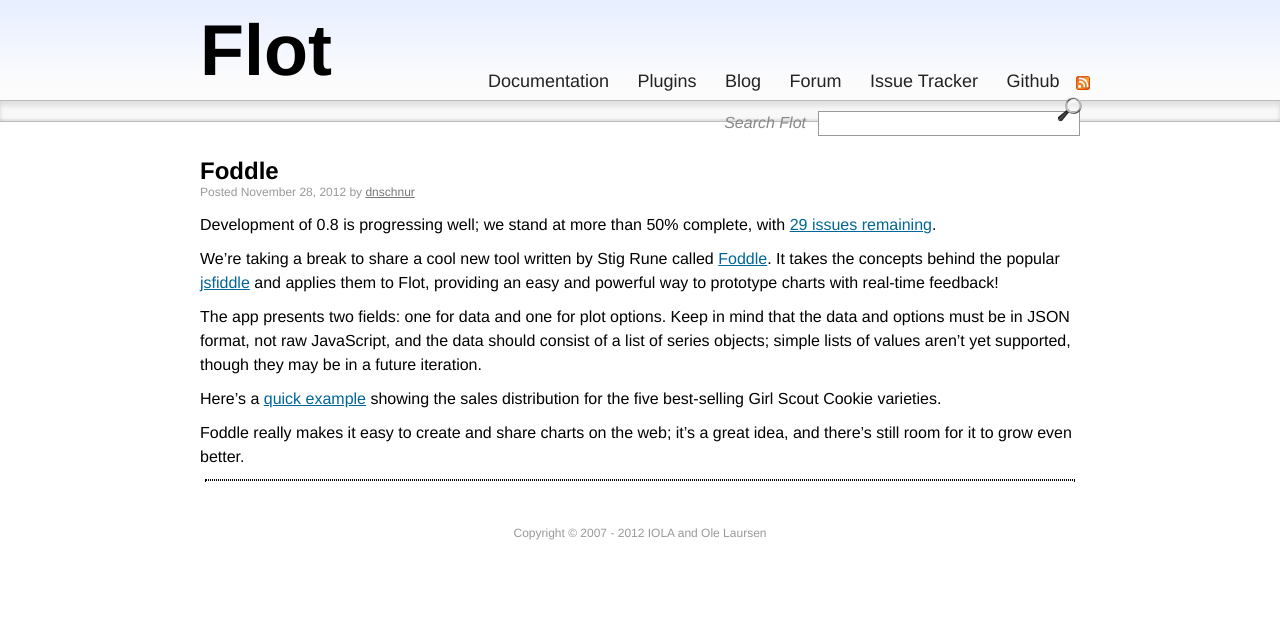
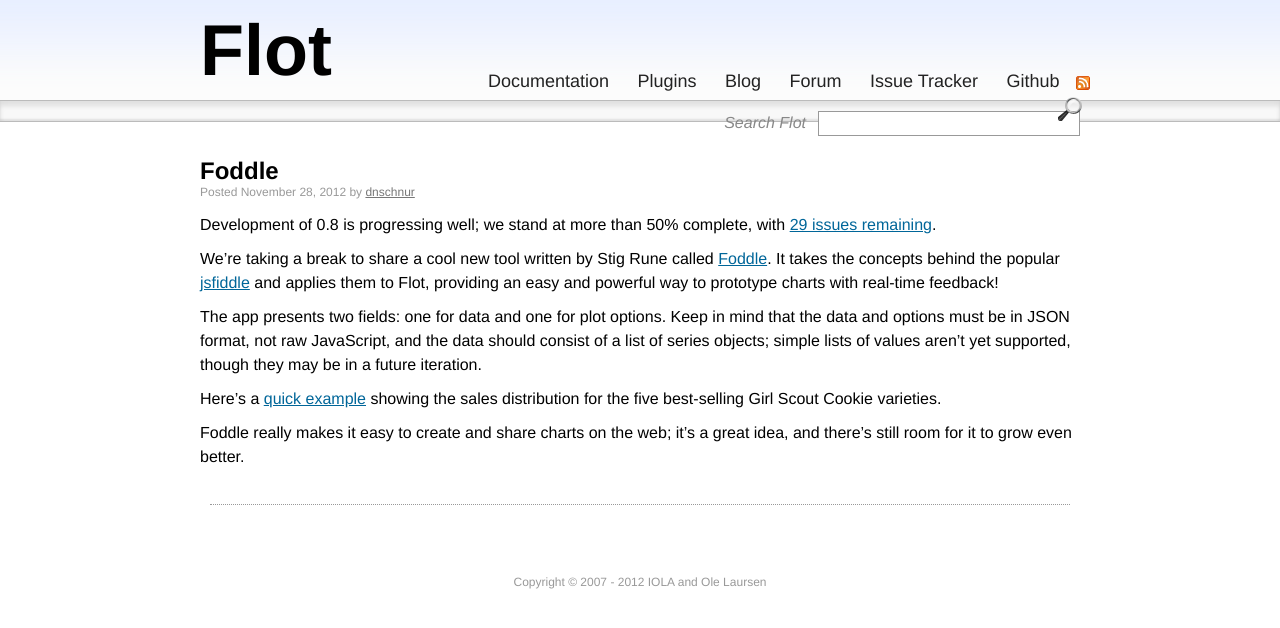
Before and after one commit to flot/flot.github.com, a Jekyll site: the page built from _posts/2012-11-28-jsfoddle.md, in a window 1280 px wide. Shown: the top 628 px of the page. Built offline with Jekyll 4.4.1, drawn with Linux system fonts in a browser that asks for light colours; Markdown is read by kramdown in place of the engine named in the settings.

Commit message:
Increase the margin between posts.

```diff
--- a/css/flot.css
+++ b/css/flot.css
@@ -214,8 +214,9 @@
 }
 
 hr.blog {
-	border-style: dotted;
-	margin: 10px 5px;
+	border: 0 dotted #999;
+	border-top-width: 1px;
+	margin: 35px 10px;
 }
 
 .flot-icon {
```
